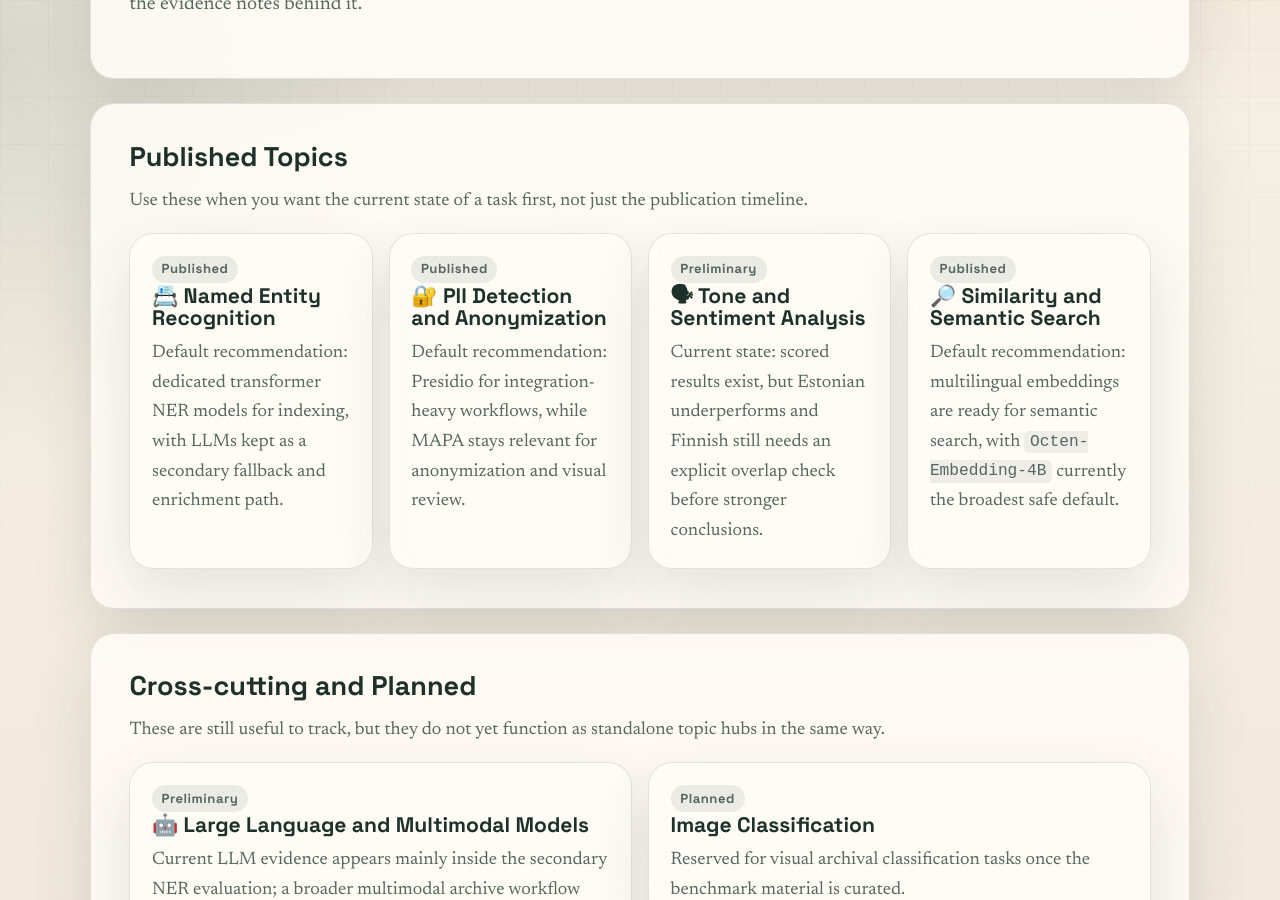
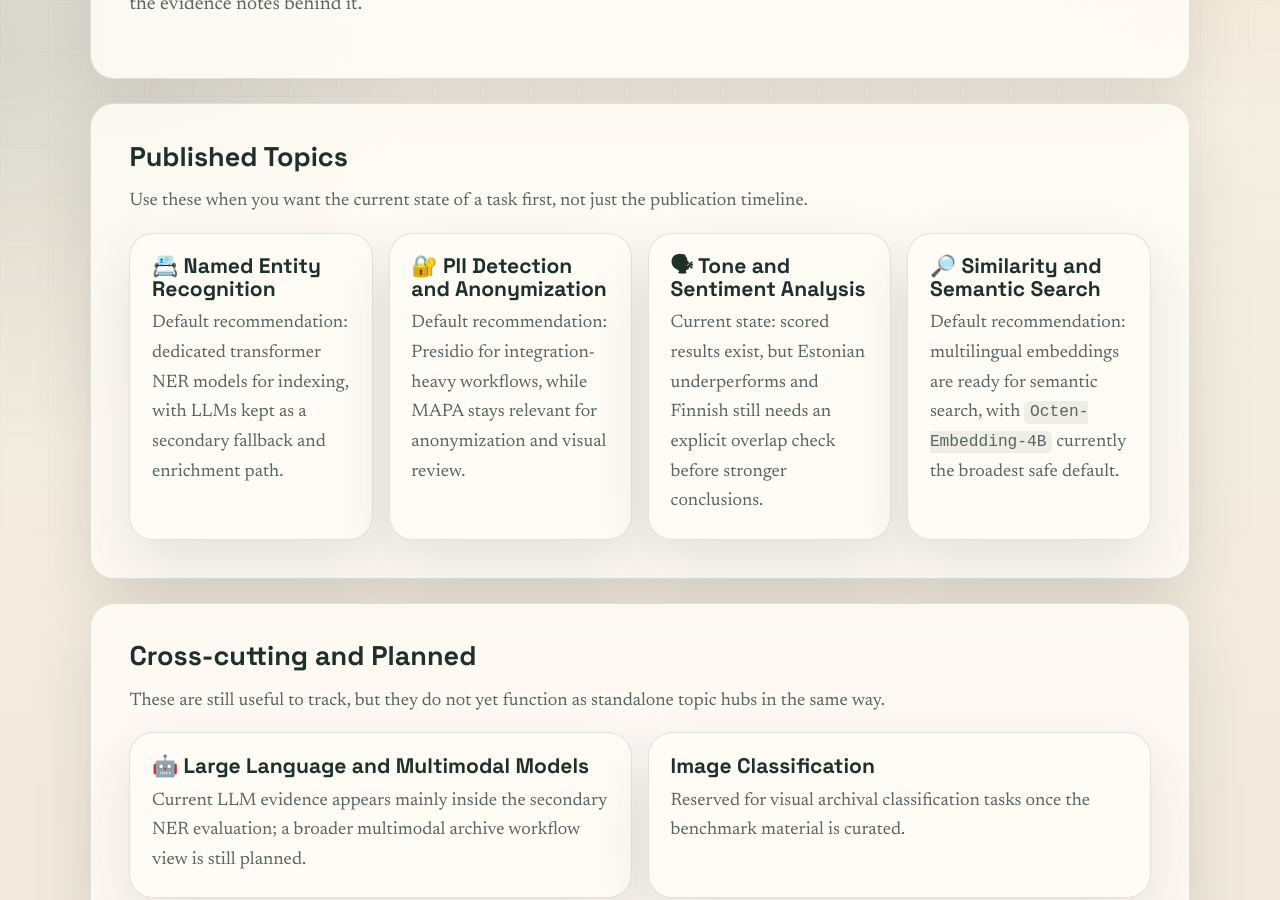
Before and after one commit to archxai/archxai.github.io, a Jekyll site: the page built from tracks.md, in a window 1280 px wide and 900 px high, scrolled down 321 px. Built offline with Jekyll 4.4.1, drawn with Linux system fonts in a browser that asks for light colours.

Commit message:
Remove status chips from track cards
Removed status chips from various track cards in tracks.md.

```diff
--- a/tracks.md
+++ b/tracks.md
@@ -20,22 +20,18 @@ permalink: /tracks/
   </div>
   <div class="track-grid">
     <a class="track-card" href="{{ '/topics/ner/' | relative_url }}">
-      <p class="chip">Published</p>
       <h3>📇 Named Entity Recognition</h3>
       <p>Default recommendation: dedicated transformer NER models for indexing, with LLMs kept as a secondary fallback and enrichment path.</p>
     </a>
     <a class="track-card" href="{{ '/topics/pii/' | relative_url }}">
-      <p class="chip">Published</p>
       <h3>🔐 PII Detection and Anonymization</h3>
       <p>Default recommendation: Presidio for integration-heavy workflows, while MAPA stays relevant for anonymization and visual review.</p>
     </a>
     <a class="track-card" href="{{ '/topics/tone/' | relative_url }}">
-      <p class="chip">Preliminary</p>
       <h3>🗣 Tone and Sentiment Analysis</h3>
       <p>Current state: scored results exist, but Estonian underperforms and Finnish still needs an explicit overlap check before stronger conclusions.</p>
     </a>
     <a class="track-card" href="{{ '/topics/embedding/' | relative_url }}">
-      <p class="chip">Published</p>
       <h3>🔎 Similarity and Semantic Search</h3>
       <p>Default recommendation: multilingual embeddings are ready for semantic search, with <code>Octen-Embedding-4B</code> currently the broadest safe default.</p>
     </a>
@@ -51,12 +47,10 @@ permalink: /tracks/
   </div>
   <div class="track-grid">
     <a class="track-card" href="{{ '/blog/' | relative_url }}?topic=llm">
-      <p class="chip">Preliminary</p>
       <h3>🤖 Large Language and Multimodal Models</h3>
       <p>Current LLM evidence appears mainly inside the secondary NER evaluation; a broader multimodal archive workflow view is still planned.</p>
     </a>
     <div class="track-card">
-      <p class="chip">Planned</p>
       <h3>Image Classification</h3>
       <p>Reserved for visual archival classification tasks once the benchmark material is curated.</p>
     </div>
```
